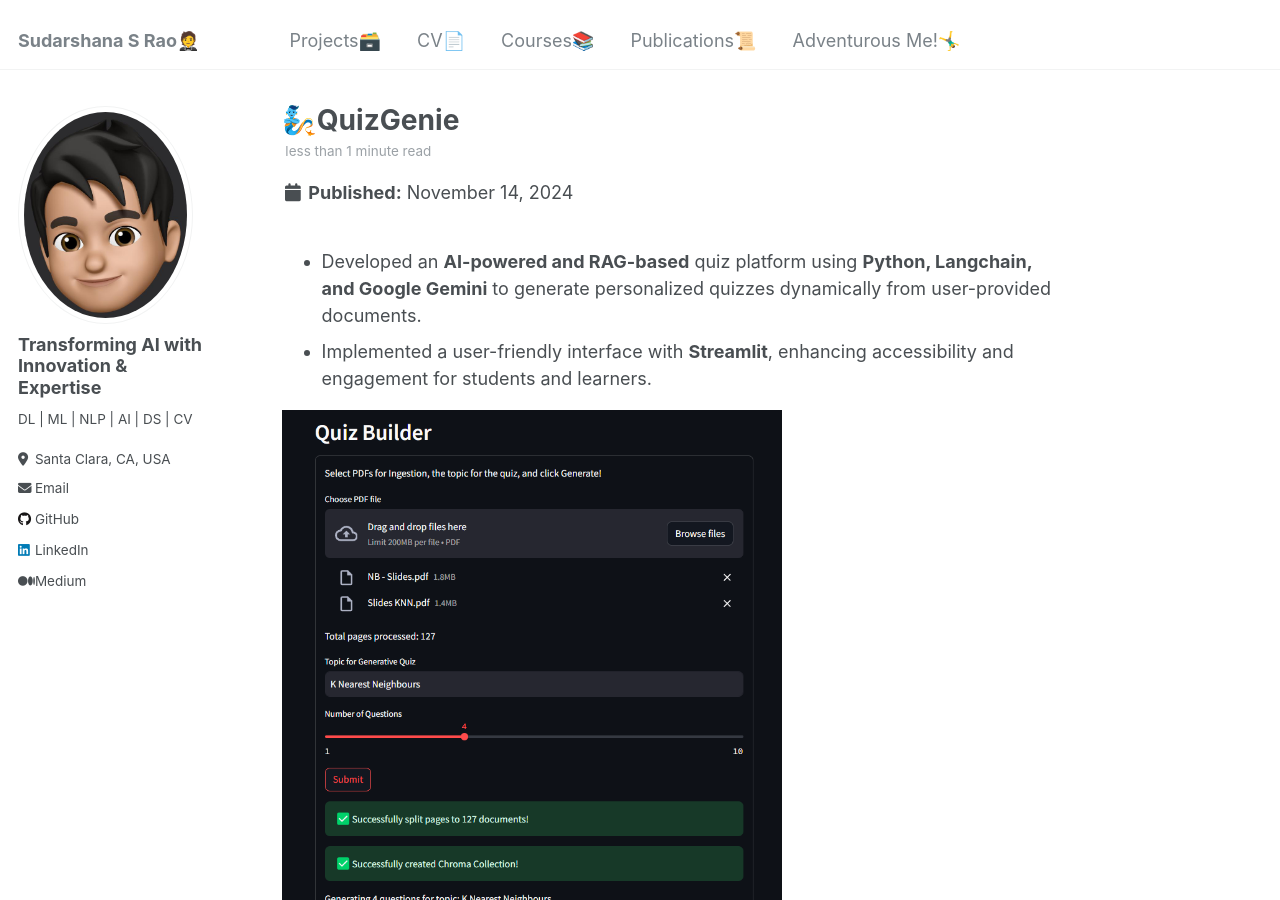
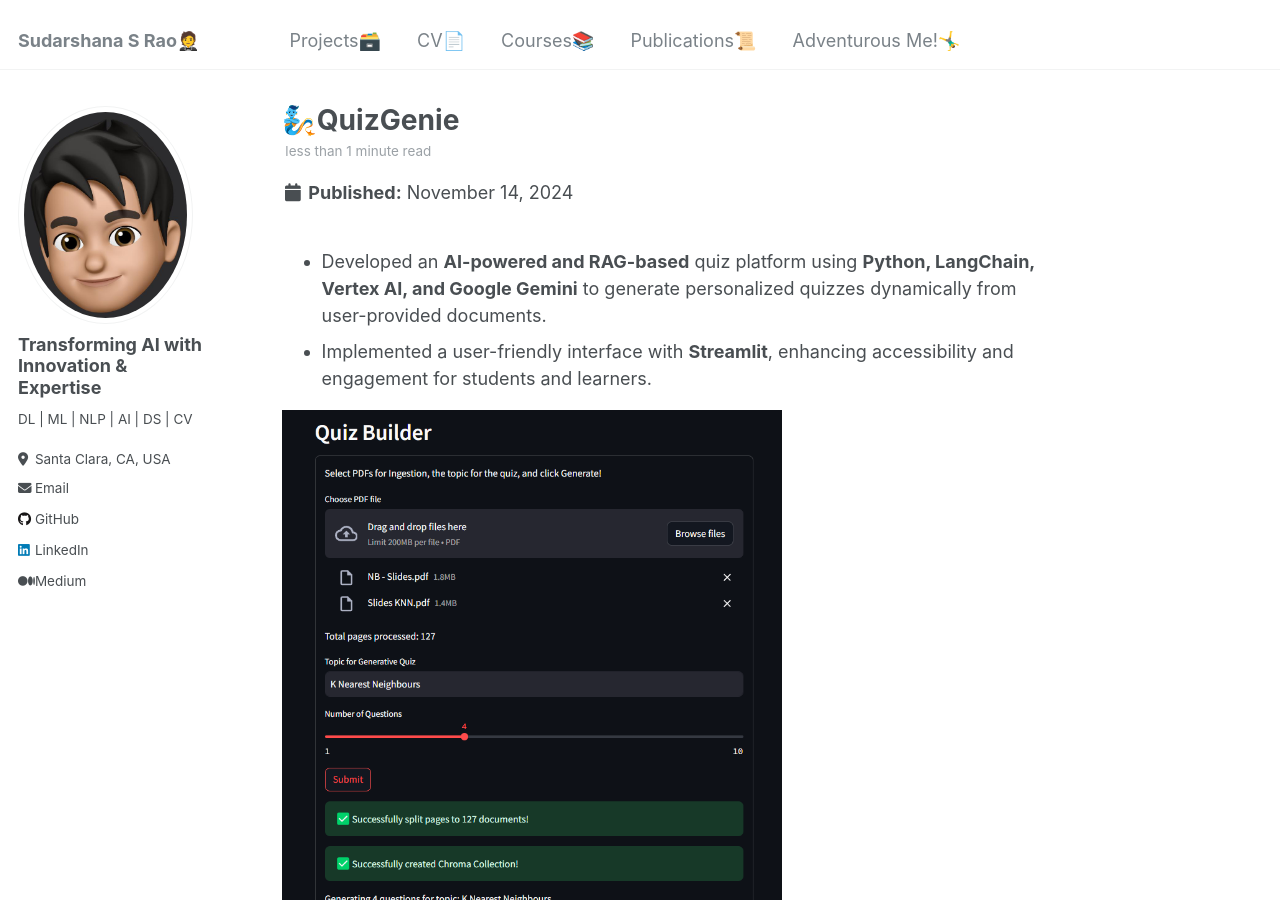
Before and after one commit to SudarshanaSRao/SudarshanaSRao.github.io, a Jekyll site: the page built from _portfolio/portfolio-4.md, in a window 1280 px wide and 900 px high. Built offline with Jekyll 4.4.1, drawn with Linux system fonts in a browser that asks for light colours.

Commit message:
Update portfolio-4.md

```diff
--- a/_portfolio/portfolio-4.md
+++ b/_portfolio/portfolio-4.md
@@ -13,7 +13,7 @@ tags:
   - Vertex AI
 ---
 
-* Developed an **AI-powered and RAG-based** quiz platform using **Python, Langchain, and Google Gemini** to generate personalized quizzes dynamically from user-provided documents.
+* Developed an **AI-powered and RAG-based** quiz platform using **Python, LangChain, Vertex AI, and Google Gemini** to generate personalized quizzes dynamically from user-provided documents.
 * Implemented a user-friendly interface with **Streamlit**, enhancing accessibility and engagement for students and learners.
 
 <img height="500" width="500" src="/images/pdf_input.png" style="cursor: crosshair;">
```
